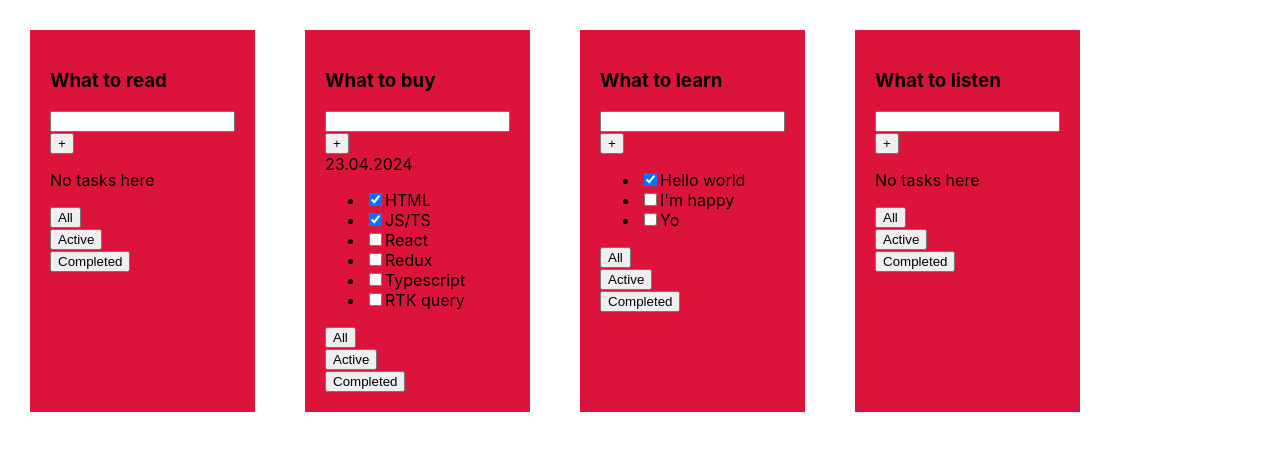
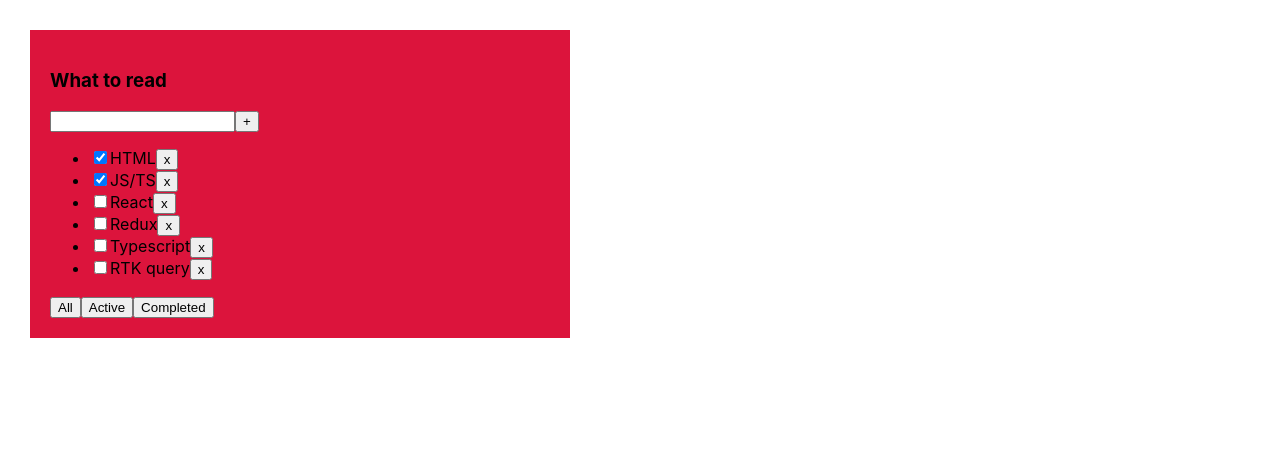
Before and after one commit to 0lgaP1/todolist, a React (Create React App) app in the folder 1-todolist/: page / in a window 1280 px wide. Shown: the top 450 px of the page. Built offline with nearby package versions, Linux system fonts and the light colour scheme.

Commit message:
removeTask to button

```diff
--- a/1-todolist/src/App.css
+++ b/1-todolist/src/App.css
@@ -10,4 +10,5 @@
 .todolist {
   background-color: crimson;
   padding: 20px;
+  min-width: 500px;
 }
--- a/1-todolist/src/App.tsx
+++ b/1-todolist/src/App.tsx
@@ -6,8 +6,7 @@ function App () {
 
     const TodoListTitle = ["What to read", "What to buy", "What to learn", "What to listen"]
 
-    const tasks0: Array<any> = []
-    const tasks1: Array<TaskType> = [
+    const tasks: Array<TaskType> = [
         {id: 1, title: "HTML", isDone: true},
         {id: 2, title: "JS/TS", isDone: true},
         {id: 3, title: "React", isDone: false},
@@ -15,21 +14,17 @@ function App () {
         {id: 5, title: 'Typescript', isDone: false },
         {id: 6, title: 'RTK query', isDone: false },
     ]
-    const tasks2: Array<TaskType> = [
-        {id: 1, title: "Hello world", isDone: true},
-        {id: 2, title: "I'm happy", isDone: false},
-        {id: 3, title: "Yo", isDone: false},
-    ]
 
-    const tasks3: Array<any> = []
+    const removeTask = (taskId: number) => {
+        alert(taskId)
+    }
 
     return (
         <div className="App">
-            <Todolist title={TodoListTitle[0]} tasks={tasks0}/>
-            <Todolist title={TodoListTitle[1]} tasks={tasks1} date={"23.04.2024"}/>
-            <Todolist title={TodoListTitle[2]} tasks={tasks2}/>
-            <Todolist title={TodoListTitle[3]} tasks={tasks3} />
-        </div>
+            <Todolist title={TodoListTitle[0]}
+                      tasks={tasks}
+                      removeTask={removeTask} />
+     </div>
     );
 }
 
--- a/1-todolist/src/Button.tsx
+++ b/1-todolist/src/Button.tsx
@@ -1,15 +1,16 @@
 import React from 'react';
 
 type ButtonPropsType = {
-    title: string;
+    title: string
+    onClick?: () => void
 }
 export const Button = (props: ButtonPropsType) => {
     return (
-        <div>
+
             <button>
                 <span>{props.title}</span>
             </button>
-        </div>
+
 
     );
 };
--- a/1-todolist/src/Todolist.tsx
+++ b/1-todolist/src/Todolist.tsx
@@ -6,12 +6,15 @@ export type TodoListPropsType = {
     title?: string,
     tasks?: TaskType[],
     date?: string,
+    removeTask: (taskId: number) => void
+
 }
 
 export type TaskType = {
     id: number,
     title: string,
     isDone: boolean,
+
 }
 
 export const Todolist = ({title, tasks, date}: TodoListPropsType) => {
@@ -32,6 +35,7 @@ export const Todolist = ({title, tasks, date}: TodoListPropsType) => {
                             <li key={task.id}>
                                 <input type="checkbox" checked={task.isDone}/>
                                 <span>{task.title}</span>
+                                <button title="x" onClick={() => alert(task.id)}>x</button>
                             </li>
                         )
                     })}
```
